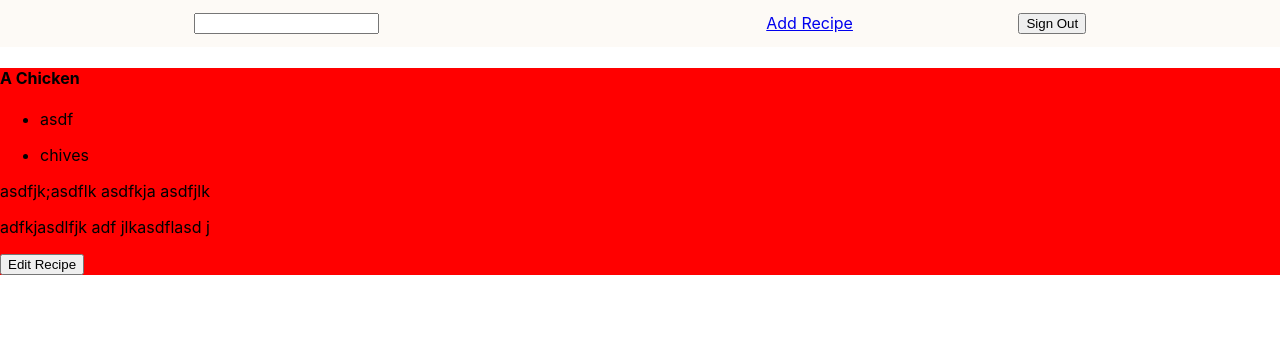
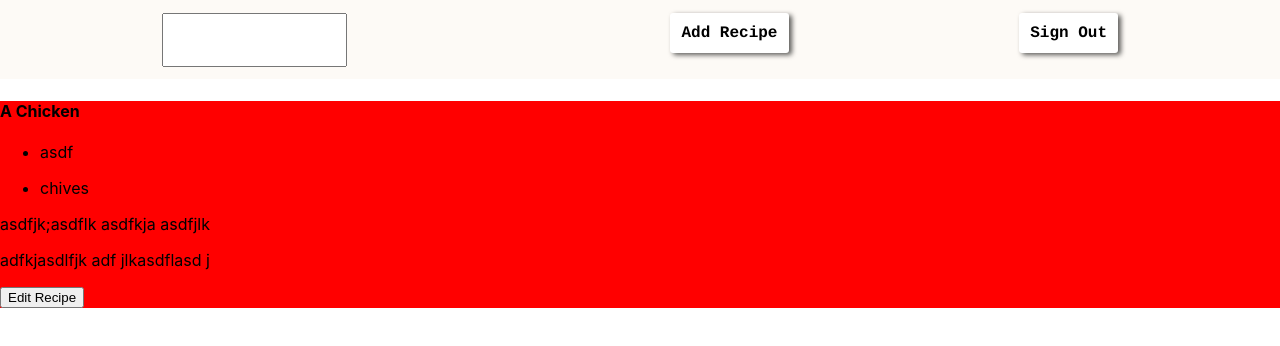
Before and after one commit to Lambda-Secret-Family-Recipes-5/client, a React (Create React App) app: page /recipes in a window 1280 px wide. Shown: the top 346 px of the page. Built offline with nearby package versions, Linux system fonts and the light colour scheme.

Commit message:
Styled Header, Search still needs styling

```diff
--- a/src/components/Header.js
+++ b/src/components/Header.js
@@ -13,9 +13,58 @@ const HeaderContainer = styled.header`
 `;
 
 const HeaderButtons = styled.div`
-  width: 25%;
+  width: 35%;
   display: flex;
   justify-content: space-between;
+`;
+
+const HeaderLink = styled(Link)`
+  font-family: "Courier";
+  font-size: 1rem;
+  font-weight: 600;
+  padding: 0.7rem;
+  background: white;
+  text-align: center;
+  text-decoration: none;
+  border-radius: 3px;
+  color: black;
+  margin-bottom: 3%;
+  box-shadow: 3px 2px 5px #5c5b59;
+  &:hover {
+    background: black;
+    color: #f6fbfb;
+    box-shadow: 0 0 0 white;
+    border-radius: 5px;
+  }
+  @media (max-width: 800px){
+    width: 25%;
+    font-size: 1.1rem;
+  }
+`;
+
+const HeaderButton = styled.button`
+  font-family: "Courier";
+  font-size: 1rem;
+  font-weight: 600;
+  padding: 0.7rem;
+  background: white;
+  text-align: center;
+  text-decoration: none;
+  border: 0;
+  border-radius: 3px;
+  color: black;
+  margin-bottom: 3%;
+  box-shadow: 3px 2px 5px #5c5b59;
+  &:hover {
+    background: black;
+    color: #f6fbfb;
+    box-shadow: 0 0 0 white;
+    border-radius: 5px;
+  }
+  @media (max-width: 800px){
+    width: 25%;
+    font-size: 1.1rem;
+  }
 `;
 
 export default function Header({searchTerm}){
@@ -27,8 +76,8 @@ export default function Header({searchTerm}){
     <HeaderContainer>
       <Search searchTerm={searchTerm}/>
       <HeaderButtons>
-        <Link to="/add-recipe">Add Recipe</Link>
-        <button onClick={signOut}>Sign Out</button>
+        <HeaderLink to="/add-recipe">Add Recipe</HeaderLink>
+        <HeaderButton onClick={signOut}>Sign Out</HeaderButton>
       </HeaderButtons>
     </HeaderContainer>
   );
```
